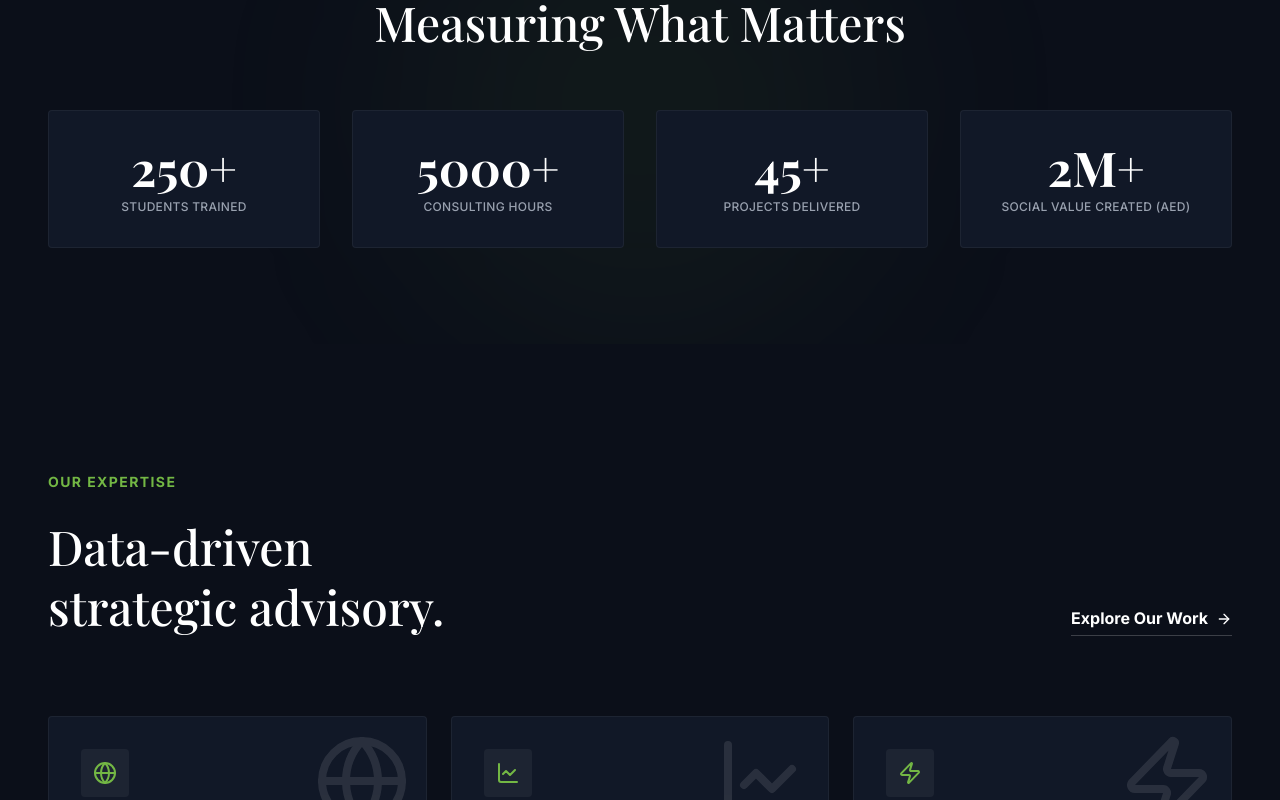
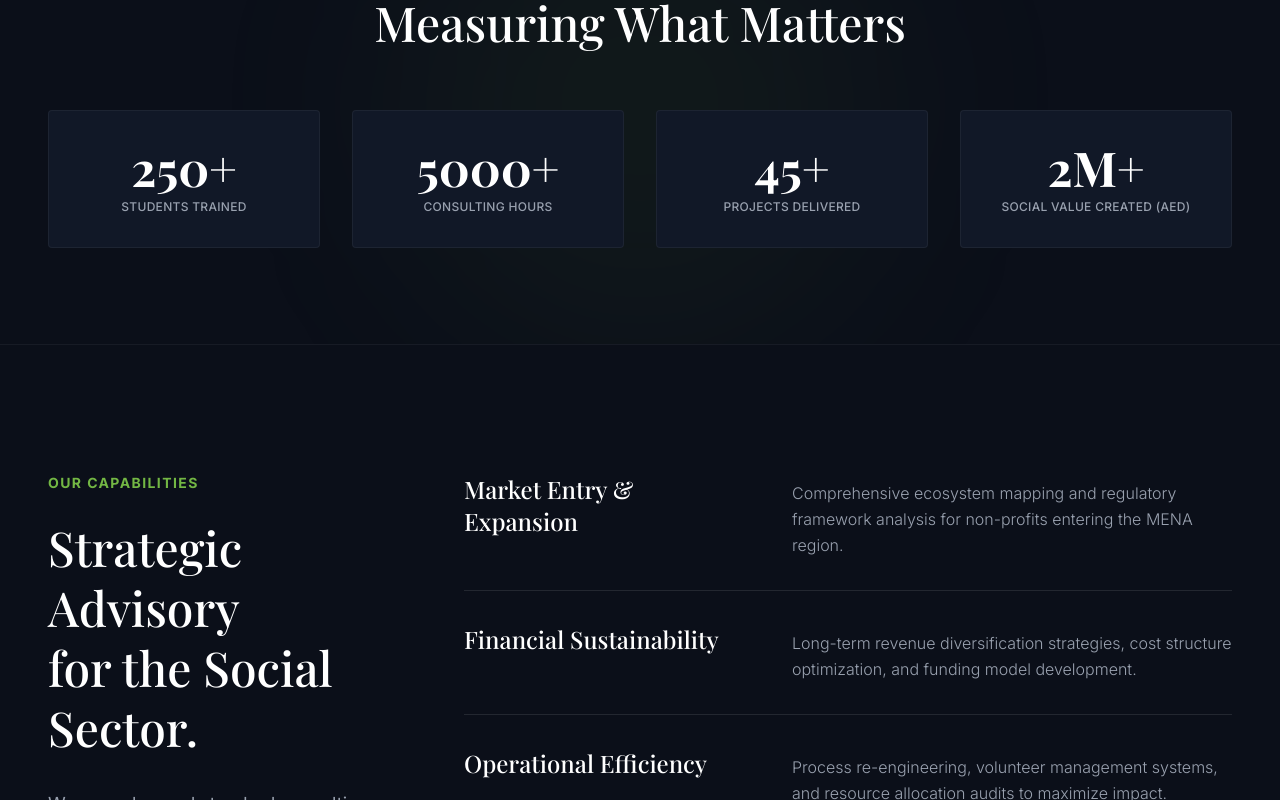
Before and after one commit to theSaksham02/180dcuobd, a Next.js app: page / in a window 1280 px wide. Shown: the part 2000-2800 px from the top of the page. Built offline with nearby package versions, Linux system fonts and the light colour scheme; a web font is replaced by a local one.

Commit message:
Phase 9: Strategic Alignment - Tier-1 Refinements

```diff
--- a/app/team/page.tsx
+++ b/app/team/page.tsx
@@ -26,6 +26,27 @@ const leadership = [
         bio: "Focused on talent acquisition from top engineering and business programs.",
         expertise: ["Talent Management", "Operations"],
         image: "/avatars/john.jpg"
+    },
+    {
+        name: "Sarah Jenkins",
+        role: "Director of Client Services",
+        bio: "Managing relationships with 15+ NGO partners across the MENA region.",
+        expertise: ["Client Relations", "Sales"],
+        image: "/avatars/sarah-j.jpg"
+    },
+    {
+        name: "Michael Chen",
+        role: "Head of Branding",
+        bio: "Ensuring 180DC UoBD maintains its position as a thought leader in the sector.",
+        expertise: ["Marketing", "Brand Strategy"],
+        image: "/avatars/michael.jpg"
+    },
+    {
+        name: "Priya Patel",
+        role: "Director of Training",
+        bio: "Developing our proprietary consulting curriculum for new analysts.",
+        expertise: ["L&D", "Curriculum Design"],
+        image: "/avatars/priya.jpg"
     }
 ];
 
@@ -46,34 +67,39 @@ export default function TeamPage() {
                 </div>
             </section>
 
-            {/* Bio Panels */}
+            {/* Bio Panels - Grayscale to Color */}
             <section className="py-24 px-6">
                 <div className="container mx-auto max-w-6xl">
                     <div className="grid md:grid-cols-2 lg:grid-cols-3 gap-8">
                         {leadership.map((member, i) => (
-                            <div key={i} className="group relative bg-[#111827] border border-white/5 rounded-sm overflow-hidden hover:border-[#73B744] transition-all duration-300">
+                            <div key={i} className="group relative bg-[#111827] border border-white/5 rounded-sm overflow-hidden hover:border-[#73B744] transition-all duration-500">
                                 {/* Image Placeholder */}
-                                <div className="h-64 bg-gray-800 relative overflow-hidden">
+                                <div className="h-72 bg-gray-800 relative overflow-hidden grayscale group-hover:grayscale-0 transition-all duration-700 ease-in-out">
                                     <div className="absolute inset-0 flex items-center justify-center text-gray-600 font-display text-4xl font-bold bg-[#1F2937]">
+                                        {/* In a real app, <Image src={member.image} fill ... /> would be here */}
                                         {member.name.charAt(0)}
                                     </div>
-                                    {/* Overlay on Hover */}
-                                    <div className="absolute inset-0 bg-[#73B744]/90 opacity-0 group-hover:opacity-100 transition-opacity flex flex-col justify-center items-center p-6 text-center">
-                                        <p className="text-[#0B0F19] font-medium mb-4 italic">"{member.bio}"</p>
-                                        <div className="flex gap-4">
-                                            <a href="#" className="p-2 bg-[#0B0F19] rounded-full text-white hover:bg-white hover:text-[#0B0F19] transition-colors"><Linkedin className="w-4 h-4" /></a>
-                                            <a href="#" className="p-2 bg-[#0B0F19] rounded-full text-white hover:bg-white hover:text-[#0B0F19] transition-colors"><Mail className="w-4 h-4" /></a>
-                                        </div>
-                                    </div>
+
+                                    {/* Overlay on Hover - Now more subtle */}
+                                    <div className="absolute inset-0 bg-gradient-to-t from-[#0B0F19] to-transparent opacity-60 group-hover:opacity-40 transition-opacity" />
                                 </div>
 
-                                <div className="p-6">
+                                <div className="p-8 relative">
+                                    <div className="absolute top-0 right-0 -mt-6 mr-6 flex gap-3 opacity-0 group-hover:opacity-100 transition-all duration-300 transform translate-y-2 group-hover:translate-y-0">
+                                        <a href="#" className="p-2 bg-[#73B744] rounded-full text-white hover:bg-white hover:text-[#0B0F19] transition-colors"><Linkedin className="w-4 h-4" /></a>
+                                        <a href="#" className="p-2 bg-[#73B744] rounded-full text-white hover:bg-white hover:text-[#0B0F19] transition-colors"><Mail className="w-4 h-4" /></a>
+                                    </div>
+
                                     <h3 className="text-xl font-bold text-white mb-1 group-hover:text-[#73B744] transition-colors">{member.name}</h3>
-                                    <p className="text-sm text-gray-400 uppercase tracking-widest mb-4">{member.role}</p>
+                                    <p className="text-sm text-gray-400 uppercase tracking-widest mb-4 group-hover:text-white transition-colors">{member.role}</p>
+
+                                    <p className="text-gray-400 text-sm leading-relaxed mb-6 border-l-2 border-[#73B744]/0 group-hover:border-[#73B744] pl-0 group-hover:pl-3 transition-all duration-300 line-clamp-2 hover:line-clamp-none">
+                                        {member.bio}
+                                    </p>
 
                                     <div className="flex flex-wrap gap-2">
                                         {member.expertise.map((skill, j) => (
-                                            <span key={j} className="text-xs border border-white/10 text-gray-400 px-2 py-1 rounded-full">
+                                            <span key={j} className="text-[10px] uppercase tracking-wider border border-white/10 text-gray-500 px-2 py-1 rounded-sm group-hover:border-[#73B744]/30 group-hover:text-[#73B744] transition-colors">
                                                 {skill}
                                             </span>
                                         ))}
--- a/components/Hero.tsx
+++ b/components/Hero.tsx
@@ -13,7 +13,7 @@ export default function Hero() {
         <section className="relative min-h-screen flex flex-col justify-center pt-20 overflow-hidden bg-[#0B0F19]">
 
             {/* Subtle Background */}
-            <div className="absolute inset-0 z-0 opacity-30 pointer-events-none mix-blend-screen">
+            <div className="absolute inset-0 z-0 opacity-10 pointer-events-none mix-blend-screen">
                 <GlobeHero />
             </div>
 
--- a/components/Testimonials.tsx
+++ b/components/Testimonials.tsx
@@ -2,27 +2,29 @@
 
 import { useState, useEffect } from "react";
 import { motion, AnimatePresence } from "framer-motion";
-import { Quote, ArrowLeft, ArrowRight } from "lucide-react";
+import { Quote, ArrowLeft, ArrowRight, Building2, Briefcase } from "lucide-react";
 
 const testimonials = [
     {
         quote: "180DC provided us with a level of strategic clarity we typically expect from top-tier firms. Their market entry analysis was instrumental in our Dubai expansion.",
         author: "Sarah Al-Amiri",
         role: "CEO, GreenFuture NGO",
-        image: "/avatars/sarah.jpg" // Placeholder
     },
     {
         quote: "The rigorous training 180DC consultants undergo is evident. They didn't just analyse the data; they provided actionable implementation roadmaps.",
         author: "James Sterling",
         role: "Director, Social Impact Fund",
-        image: "/avatars/james.jpg"
     },
     {
         quote: "Joining 180DC was the turning point in my career. The mentorship and real-world project experience verified my passion for strategy consulting.",
         author: "Ahmed Khan",
         role: "Alumni, Now at McK",
-        image: "/avatars/ahmed.jpg"
     }
+];
+
+// Placeholder logos - in prod use SVGs
+const partners = [
+    "United Nations UNDP", "Dubai Cares", "Red Crescent", "Local NGOs", "Social Enterprises"
 ];
 
 export default function Testimonials() {
@@ -33,58 +35,67 @@ export default function Testimonials() {
 
     // Auto-advance
     useEffect(() => {
-        const timer = setInterval(next, 6000);
+        const timer = setInterval(next, 8000); // Slower for reading
         return () => clearInterval(timer);
     }, []);
 
     return (
         <section className="py-32 bg-[#0B0F19] relative overflow-hidden">
-            <div className="container mx-auto px-6 lg:px-12 max-w-5xl relative z-10">
+            <div className="container mx-auto px-6 lg:px-12 max-w-6xl relative z-10">
 
-                <div className="mb-16 text-center">
-                    <h2 className="text-sm font-bold text-[#73B744] uppercase tracking-widest mb-4">What Partners Say</h2>
-                    <h3 className="text-4xl md:text-5xl font-display font-medium text-white">Trusted by Leaders</h3>
+                <div className="mb-20 text-center">
+                    <h2 className="text-sm font-bold text-[#73B744] uppercase tracking-widest mb-4">Partner Perspectives</h2>
+                    <h3 className="text-4xl md:text-5xl font-display font-medium text-white">Trusted by Changemakers</h3>
                 </div>
 
-                <div className="relative min-h-[400px] flex items-center justify-center">
+                {/* Logos Strip */}
+                <div className="flex justify-center gap-8 md:gap-16 mb-24 opacity-30 grayscale hover:grayscale-0 transition-all duration-500 flex-wrap">
+                    {partners.map((p, i) => (
+                        <div key={i} className="flex items-center gap-2 font-display font-medium text-xl text-white">
+                            <Building2 className="w-6 h-6" /> {p}
+                        </div>
+                    ))}
+                </div>
+
+                <div className="relative min-h-[300px] flex items-center justify-center">
                     <AnimatePresence mode="wait">
                         <motion.div
                             key={current}
-                            initial={{ opacity: 0, y: 20 }}
-                            animate={{ opacity: 1, y: 0 }}
-                            exit={{ opacity: 0, y: -20 }}
-                            transition={{ duration: 0.5 }}
+                            initial={{ opacity: 0, scale: 0.95 }}
+                            animate={{ opacity: 1, scale: 1 }}
+                            exit={{ opacity: 0, scale: 1.05 }}
+                            transition={{ duration: 0.6, ease: "easeOut" }}
                             className="text-center max-w-4xl"
                         >
-                            <Quote className="w-12 h-12 text-[#73B744]/20 mx-auto mb-8" />
+                            <Quote className="w-10 h-10 text-[#73B744] mx-auto mb-8 opacity-80" />
 
-                            <p className="text-2xl md:text-4xl font-display leading-tight text-white mb-10 italic">
+                            <p className="text-2xl md:text-3xl font-serif leading-relaxed text-white mb-10 italic">
                                 "{testimonials[current].quote}"
                             </p>
 
                             <div>
-                                <h4 className="text-xl font-bold text-white">{testimonials[current].author}</h4>
-                                <p className="text-[#73B744] text-sm uppercase tracking-widest mt-2">{testimonials[current].role}</p>
+                                <h4 className="text-lg font-bold text-white uppercase tracking-wider">{testimonials[current].author}</h4>
+                                <p className="text-gray-500 text-sm mt-2">{testimonials[current].role}</p>
                             </div>
                         </motion.div>
                     </AnimatePresence>
 
-                    {/* Controls */}
-                    <button onClick={prev} className="absolute left-0 p-4 hover:text-[#73B744] transition-colors text-white/20 hover:bg-white/5 rounded-full">
-                        <ArrowLeft className="w-8 h-8" />
+                    {/* Subtle Controls */}
+                    <button onClick={prev} className="absolute left-0 top-1/2 -translate-y-1/2 p-4 text-gray-600 hover:text-[#73B744] transition-colors">
+                        <ArrowLeft className="w-6 h-6" />
                     </button>
-                    <button onClick={next} className="absolute right-0 p-4 hover:text-[#73B744] transition-colors text-white/20 hover:bg-white/5 rounded-full">
-                        <ArrowRight className="w-8 h-8" />
+                    <button onClick={next} className="absolute right-0 top-1/2 -translate-y-1/2 p-4 text-gray-600 hover:text-[#73B744] transition-colors">
+                        <ArrowRight className="w-6 h-6" />
                     </button>
                 </div>
 
                 {/* Indicators */}
-                <div className="flex justify-center gap-2 mt-8">
+                <div className="flex justify-center gap-3 mt-12">
                     {testimonials.map((_, i) => (
                         <button
                             key={i}
                             onClick={() => setCurrent(i)}
-                            className={`h-1 rounded-full transition-all duration-300 ${i === current ? 'w-12 bg-[#73B744]' : 'w-4 bg-white/10 hover:bg-white/30'}`}
+                            className={`h-1.5 rounded-full transition-all duration-500 ${i === current ? 'w-8 bg-[#73B744]' : 'w-2 bg-gray-800 hover:bg-gray-600'}`}
                         />
                     ))}
                 </div>
--- a/components/WhatWeDo.tsx
+++ b/components/WhatWeDo.tsx
@@ -1,87 +1,80 @@
 "use client";
 
 import { motion } from "framer-motion";
-import { ArrowRight, LineChart, Globe, Zap, BarChart3, Binary, Users } from "lucide-react"; // Updated icons
+import { ArrowRight } from "lucide-react";
 
 const services = [
     {
-        icon: Globe,
-        title: "Market Entry",
-        desc: "Expansion frameworks and ecosystem mapping for the UAE non-profit sector.",
+        title: "Market Entry & Expansion",
+        desc: "Comprehensive ecosystem mapping and regulatory framework analysis for non-profits entering the MENA region.",
     },
     {
-        icon: LineChart,
-        title: "Financial Modelling",
-        desc: "Revenue diversification, cost optimisation, and long-term funding strategy.",
+        title: "Financial Sustainability",
+        desc: "Long-term revenue diversification strategies, cost structure optimization, and funding model development.",
     },
     {
-        icon: Zap,
-        title: "Operational Optimisation",
-        desc: "Process redesign, resource efficiency, and volunteer management systems.",
+        title: "Operational Efficiency",
+        desc: "Process re-engineering, volunteer management systems, and resource allocation audits to maximize impact.",
     },
     {
-        icon: BarChart3,
-        title: "Impact Measurement",
-        desc: "SROI quantifying and performance dashboards for stakeholders.",
+        title: "Impact Measurement (SROI)",
+        desc: "Rigorous quantification of social value creation using global standard frameworks and custom dashboards.",
     },
     {
-        icon: Binary,
         title: "Digital Transformation",
-        desc: "Technology roadmaps for scalable growth and data-driven decision making.",
+        desc: "Data systems architecture, CRM implementation, and technology roadmaps for scalable growth.",
     },
     {
-        icon: Users,
-        title: "Human Capital",
-        desc: "Organizational structure design and capability building for sustainable teams.",
+        title: "Organizational Strategy",
+        desc: "Governance structure design, talent capability building, and change management for sustainable teams.",
     },
 ];
 
 export default function WhatWeDo() {
     return (
-        <section className="py-32 bg-[#0B0F19] relative">
+        <section className="py-32 bg-[#0B0F19] relative border-t border-white/5">
             <div className="container mx-auto px-6 lg:px-12 max-w-7xl">
+                <div className="grid lg:grid-cols-12 gap-16">
 
-                <div className="flex flex-col md:flex-row justify-between items-end mb-20 gap-8">
-                    <div className="max-w-2xl">
-                        <h2 className="text-sm font-bold text-[#73B744] uppercase tracking-widest mb-6">Our Expertise</h2>
-                        <h3 className="text-4xl md:text-5xl font-display font-medium text-white leading-tight">
-                            Data-driven <br /> strategic advisory.
+                    {/* Header */}
+                    <div className="lg:col-span-4">
+                        <h2 className="text-sm font-bold text-[#73B744] uppercase tracking-widest mb-6">Our Capabilities</h2>
+                        <h3 className="text-4xl md:text-5xl font-display font-medium text-white mb-8 leading-tight">
+                            Strategic Advisory <br /> for the Social Sector.
                         </h3>
-                    </div>
+                        <p className="text-gray-400 text-lg leading-relaxed mb-8">
+                            We move beyond standard consulting packages to deliver tailored, evidence-based solutions for complex challenges.
+                        </p>
                         <a href="/our-work" className="inline-flex items-center gap-2 text-white font-bold hover:text-[#73B744] transition-colors border-b border-white/20 pb-1 hover:border-[#73B744]">
-                        Explore Our Work <ArrowRight className="w-4 h-4" />
+                            View Case Studies <ArrowRight className="w-4 h-4" />
                         </a>
                     </div>
 
-                <div className="grid md:grid-cols-2 lg:grid-cols-3 gap-6">
+                    {/* List / Grid Refactor - No Cards */}
+                    <div className="lg:col-span-8 flex flex-col gap-8">
                         {services.map((s, i) => (
                             <motion.div
                                 key={i}
-                            initial={{ opacity: 0, y: 20 }}
-                            whileInView={{ opacity: 1, y: 0 }}
+                                initial={{ opacity: 0, x: 20 }}
+                                whileInView={{ opacity: 1, x: 0 }}
                                 viewport={{ once: true }}
                                 transition={{ delay: i * 0.1 }}
-                            className="group bg-[#111827] border border-white/5 p-8 rounded-sm hover:border-[#73B744]/50 transition-all duration-300 hover:shadow-2xl hover:shadow-[#73B744]/5 hover:-translate-y-1 relative overflow-hidden"
+                                className="group border-b border-white/10 pb-8 last:border-0"
                             >
-                            <div className="absolute top-0 right-0 p-4 opacity-10 group-hover:opacity-20 transition-opacity">
-                                <s.icon className="w-24 h-24 text-white" />
-                            </div>
-
-                            <div className="w-12 h-12 bg-white/5 rounded-sm flex items-center justify-center mb-6 text-[#73B744] group-hover:bg-[#73B744] group-hover:text-white transition-colors relative z-10">
-                                <s.icon className="w-6 h-6" />
-                            </div>
-
-                            <h4 className="text-xl font-display font-bold text-white mb-3 relative z-10">
+                                <div className="flex flex-col md:flex-row md:items-baseline gap-4 md:gap-12">
+                                    <h4 className="text-2xl font-display font-medium text-white min-w-[280px] group-hover:text-[#73B744] transition-colors">
                                         {s.title}
                                     </h4>
-                            <p className="text-gray-400 font-light text-sm leading-relaxed relative z-10">
+                                    <p className="text-gray-400 font-light text-base leading-relaxed max-w-lg group-hover:text-gray-300 transition-colors">
                                         {s.desc}
                                     </p>
+                                </div>
                             </motion.div>
                         ))}
                     </div>
 
                 </div>
+            </div>
         </section>
     );
 }
```
Lines whose indentation alone changed are shown as unchanged.
